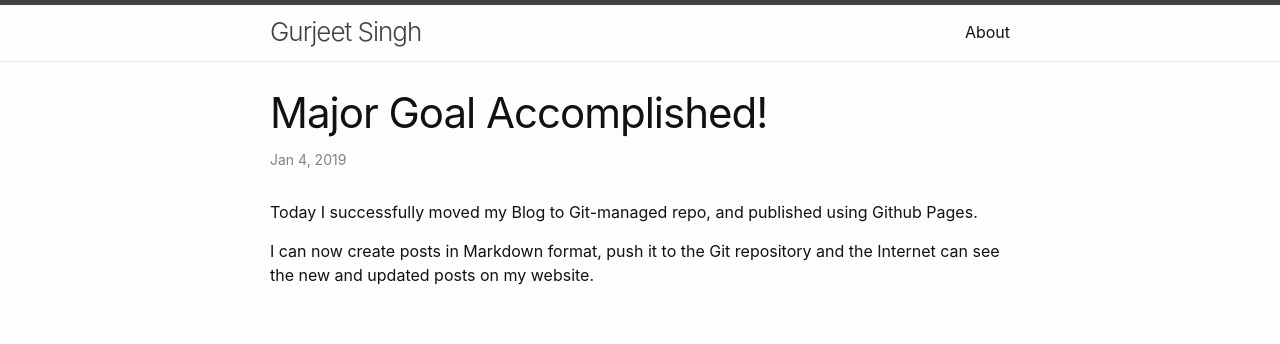
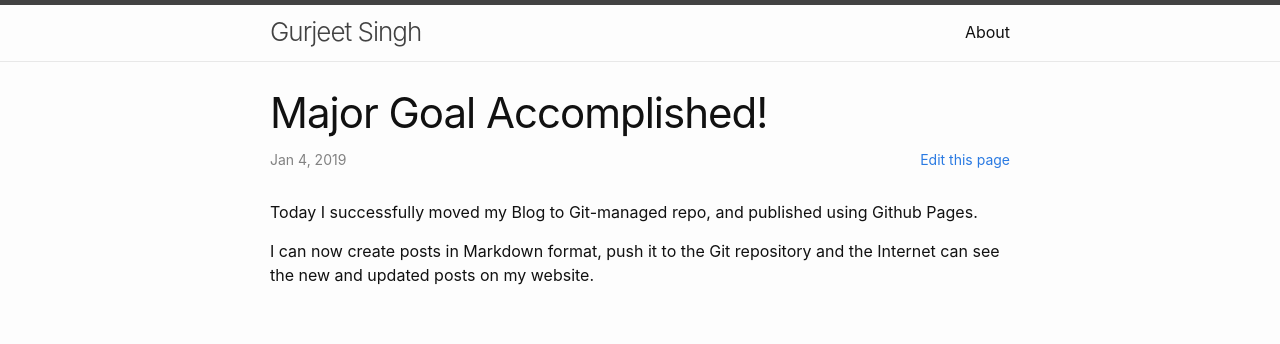
Before and after one commit to gurjeet/gurjeet.singh.im, a Jekyll site: the page built from blog/_posts/2019-01-04-major-goal-accomplished.markdown, in a window 1280 px wide. Shown: the top 344 px of the page. Built offline with Jekyll 4.4.1, drawn with Linux system fonts in a browser that asks for light colours; comment, search, counter and statistics services are not loaded.

Commit message:
Added 'Edit this page' link to posts and pages
This allows the readers to jump to the source code of the post or the
page, in case they intend to propose an edit.

```diff
--- a/_config.yml
+++ b/_config.yml
@@ -15,14 +15,19 @@
 # in the templates via {{ site.myvariable }}.
 title: Gurjeet Singh
 email: gurjeet@singh.im
-description: >- # this means to ignore newlines until "baseurl:"
+description: >- # this means to ignore newlines until the next property, i.e. "baseurl:"
   Gurjeet Singh's personal weblog.
 baseurl: "" # the subpath of your site, e.g. /blog
-source: ./blog
+source: blog # The directory with source code of our site
 permalink: "blog/:title"
 url: "http://gurjeet.singh.im" # the base hostname & protocol for your site, e.g. http://example.com
 twitter_username: singh_gurjeet
 github_username: gurjeet
+
+# Custom varables; not used by Jekyll or anything built-in
+locals:
+  gitSrcHttp: https://github.com/gurjeet/gurjeet.singh.im
+  gitBranch: master
 
 # Build settings
 markdown: kramdown
--- a/blog/_layouts/page.html
+++ b/blog/_layouts/page.html
@@ -5,6 +5,11 @@ layout: default
 
   <header class="post-header">
     <h1 class="post-title">{{ page.title | escape }}</h1>
+    <p class="post-meta">
+      <span style="float:right">
+        <a href="{{site.locals.gitSrcHttp}}/tree/{{site.locals.gitBranch}}/{{site.source}}/{{page.path}}">Edit this page</a>
+      </span>
+    </p>
   </header>
 
   <div class="post-content">
--- a/blog/_layouts/post.html
+++ b/blog/_layouts/post.html
@@ -12,7 +12,11 @@ layout: default
       </time>
       {%- if page.author -%}
         • <span itemprop="author" itemscope itemtype="http://schema.org/Person"><span class="p-author h-card" itemprop="name">{{ page.author }}</span></span>
-      {%- endif -%}</p>
+      {%- endif -%}
+      <span style="float:right">
+        <a href="{{site.locals.gitSrcHttp}}/tree/{{site.locals.gitBranch}}/{{site.source}}/{{page.path}}">Edit this page</a>
+      </span>
+    </p>
   </header>
 
   <div class="post-content e-content" itemprop="articleBody">
```
